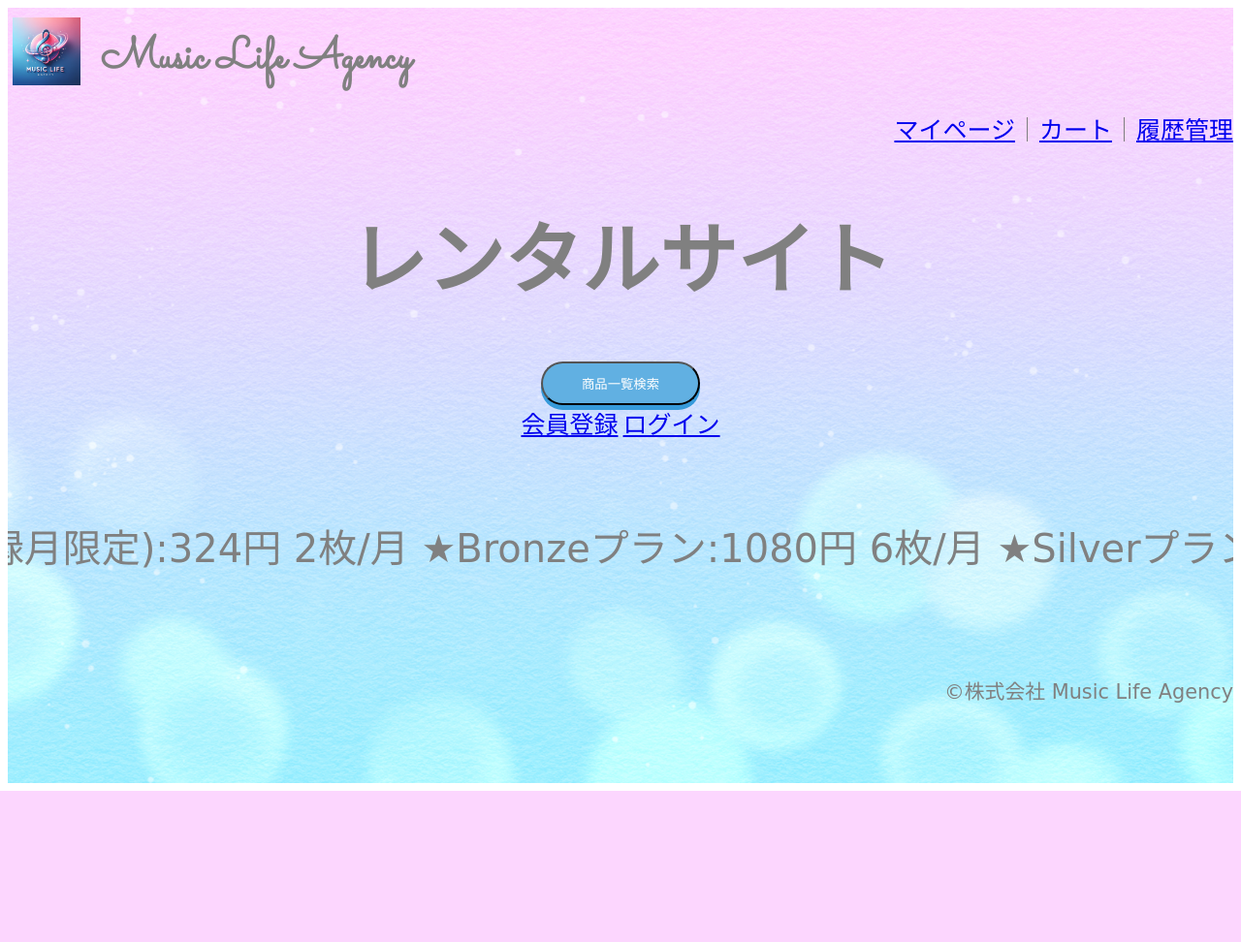
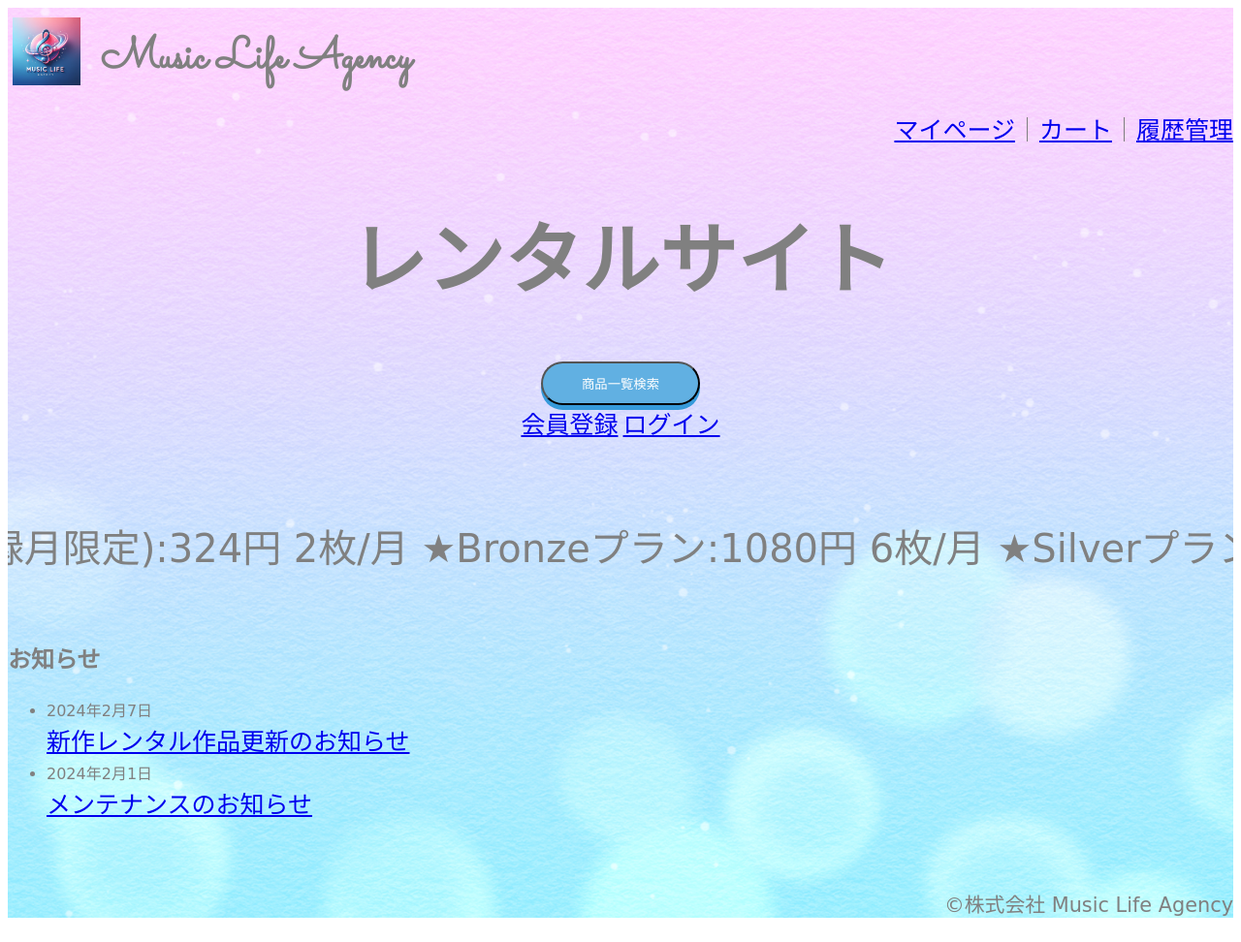
Before and after one commit to mtmrds/rentalMLA, a Java web app: page /rental/top in a window 1280 px wide. Shown: the whole page at 97% size. Before the commit the page ends 816 px from the top, so only its background shows below. Run offline with Spring Boot 4, a stand-in JSP engine, Linux system fonts and the light colour scheme; the project's own start-up code is not run, and a stand-in starts its controllers and pages; some web fonts are replaced.

Commit message:
サイトっぽくお知らせ付けてみました！

```diff
--- a/src/main/webapp/WEB-INF/views/mypage.jsp
+++ b/src/main/webapp/WEB-INF/views/mypage.jsp
@@ -101,5 +101,4 @@
 			</div>
 		</form:form>
 	</body>
-
 </html>
--- a/src/main/webapp/WEB-INF/views/top.jsp
+++ b/src/main/webapp/WEB-INF/views/top.jsp
@@ -79,6 +79,13 @@
         <p class="loop03__item">プラン紹介('ω')ノ ★お試しプラン(新規登録月限定):324円 2枚/月 ★Bronzeプラン:1080円 6枚/月 ★Silverプラン:2160円 12枚/月 ★Goldプラン:5400円 無制限/月</p>
         <p class="loop03__item">プラン紹介('ω')ノ ★お試しプラン(新規登録月限定):324円 2枚/月 ★Bronzeプラン:1080円 6枚/月 ★Silverプラン:2160円 12枚/月 ★Goldプラン:5400円 無制限/月</p>
     </div>
+     <div id="topInfo">
+  <h2>お知らせ</h2>
+  <ul>
+  <li><span class="date">2024年2月7日</span><a href="http://localhost:8080/rental/search"><span class="list"> </span><br>新作レンタル作品更新のお知らせ</a>
+  <li><span class="date">2024年2月1日 </span><a href="http://localhost:8080/rental/search"><span class="list"></span> <br>メンテナンスのお知らせ</a>
+  </ul>
+  </div>
 </section>
 			</form:form>
 			<jsp:include page="footer.jsp" />
```
